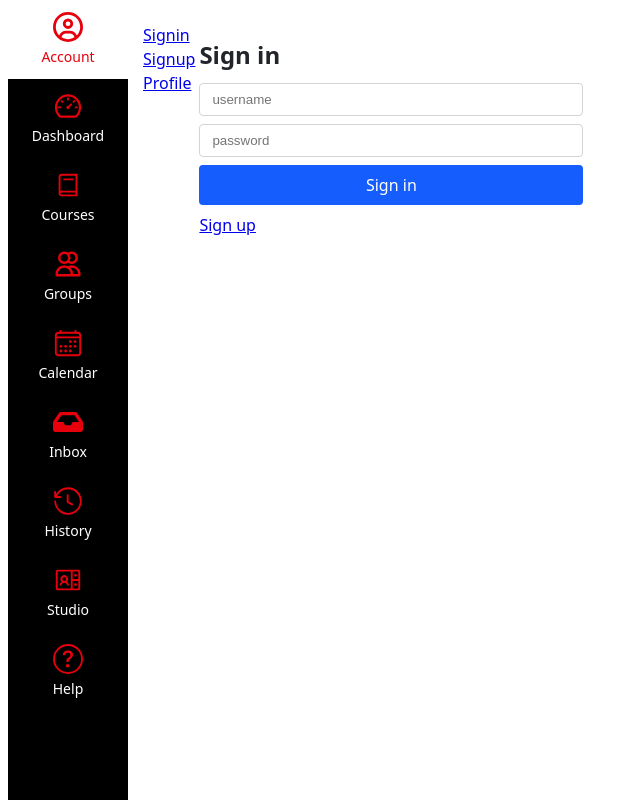
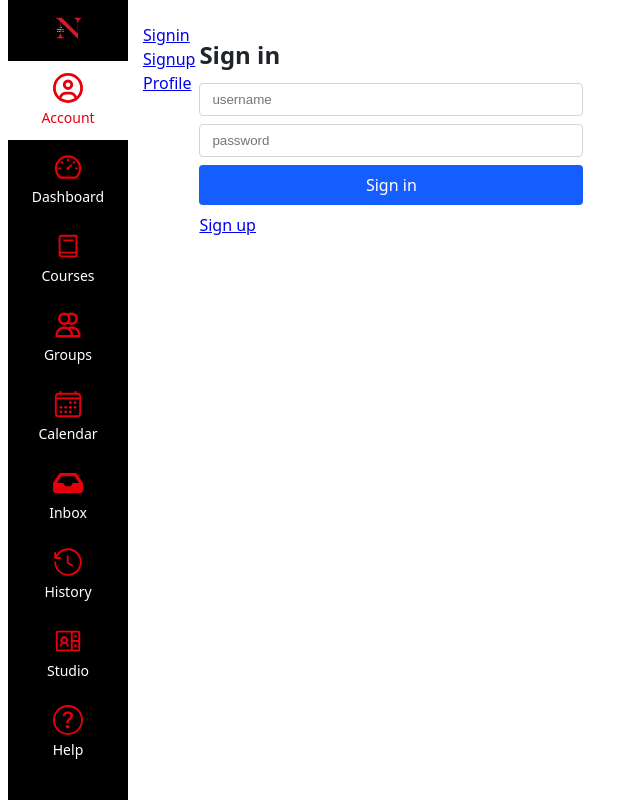
Before and after one commit to Fixlei/kambaz-next-js, a Next.js app: page /account/signin in a window 1280 px wide. Shown: the whole page, without its empty margins (0-640 px from the left). Built offline with nearby package versions, Linux system fonts and the light colour scheme.

Commit message:
Add neu logo to sidebar

```diff
--- a/app/(kambaz)/Navigation.tsx
+++ b/app/(kambaz)/Navigation.tsx
@@ -36,6 +36,14 @@ export default function KambazNavigation() {
       id="wd-kambaz-navigation"
       className="fixed bottom-0 top-0 z-20 hidden w-[120px] bg-black md:block"
     >
+    <a
+    id="wd-neu-link"
+    href="https://www.northeastern.edu/"
+    target="_blank" rel="noopener noreferrer"
+    className="block py-3 text-center text-sm text-white no-underline"
+    >
+      <img src="/images/neu.png" alt="Northeastern University Logo" className="mx-auto h-8 w-auto" width="75" height="32" />
+    </a>
       {links.map((link) => {
         const active = pathname === link.path || pathname.startsWith(link.path + "/");
         return (
```
Also changed, not shown: public/images/neu.png (added).
